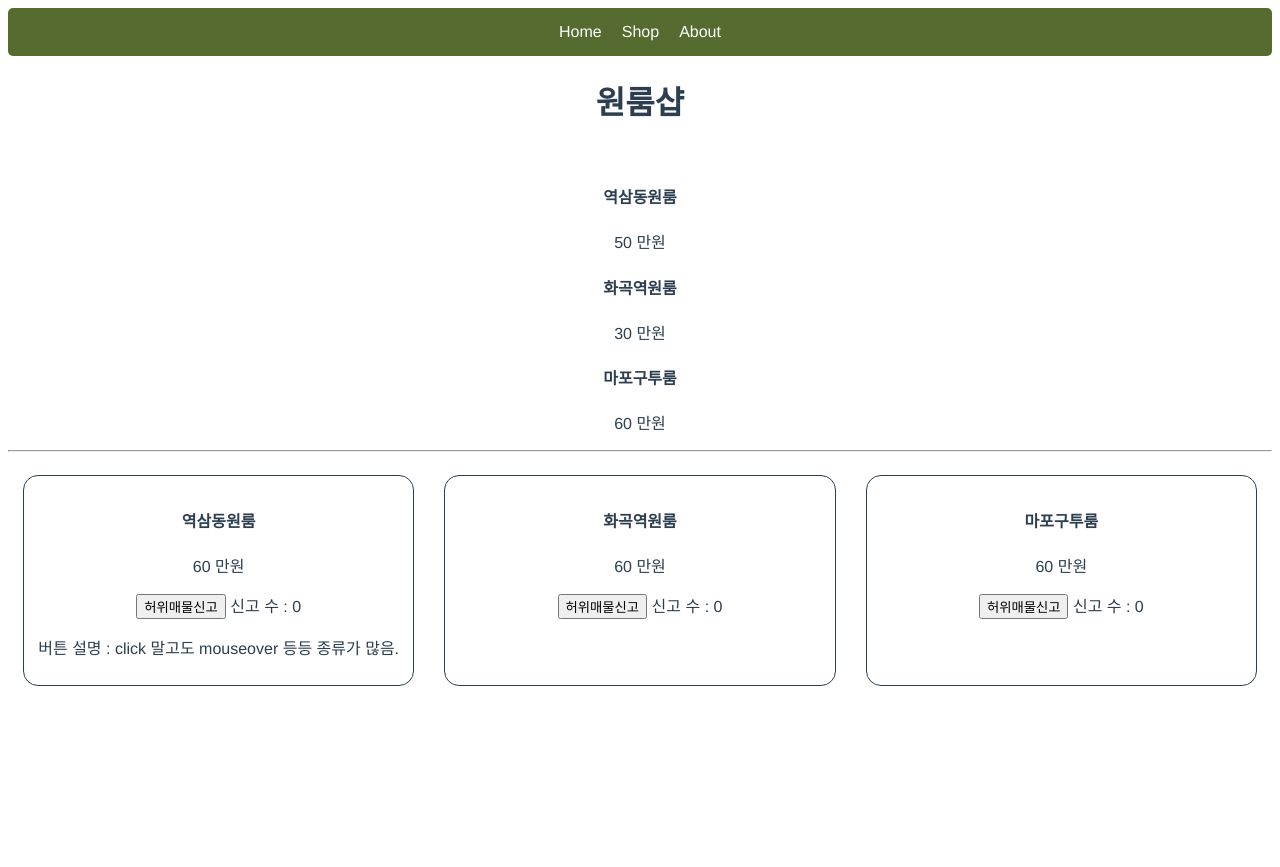
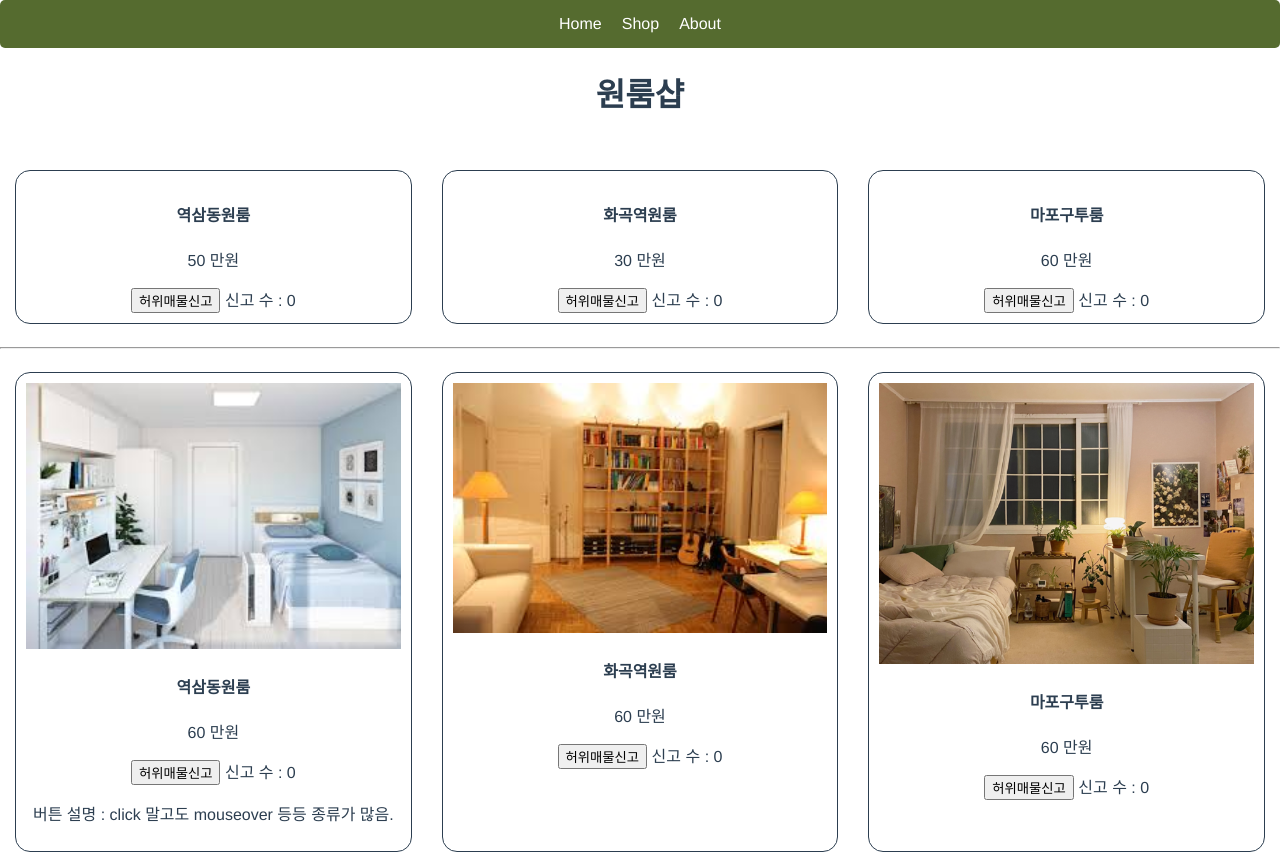
Before and after one commit to h2s0/vuedongsan, a Vue app: page / in a window 1280 px wide. Before the commit the page ends 800 px from the top, so only its background shows below. Built offline with nearby package versions, Linux system fonts and the light colour scheme.

Commit message:
✨ 5강 : modal 창 구현, 과제

```diff
--- a/src/App.vue
+++ b/src/App.vue
@@ -1,6 +1,14 @@
 <template>
 
 <div>
+  <div class="black-bg" v-if="modalstate == true">
+    <div class="white-bg">
+      <h4>상세페이지</h4>
+      <p>상세페이지 내용</p>
+      <button @click="modalstate = false">X</button>
+    </div>
+
+  </div>
   <div class="menu">
     <!-- 자료 안의 데이터 갯수만큼 반복됨, 작명한 변수는 데이터 안의 자료가 됨 -->
     <a v-for="(menu, index) in menus" :key="index">{{ menu }}</a>
@@ -8,31 +16,38 @@
   <h1>원룸샵</h1>
   <br />
 
-  <div v-for="(product, index) in products" :key="index">
-    <h4>{{ product }}</h4>
+<div style="display:flex">
+  <div v-for="(product, index) in products" :key="index" class="box">
+    <h4 @click="modalstate = true">{{ product }}</h4>
     <p>{{ price[index] }} 만원</p>
+    <button @click="counts[index] += 1">허위매물신고</button>
+    <span> 신고 수 : {{ counts[index] }}</span>
   </div>
+</div>
 
   <hr>
 
 <div style="display:flex">
   <div class="box">
-    <h4>{{ products[0] }}</h4>
+    <img src="./assets/room0.jpg" alt="">
+    <h4 @click="modalstate = true">{{ products[0] }}</h4>
     <p>{{ price[2] }} 만원</p>
-    <button @click="counts">허위매물신고</button> <span>신고 수 : {{ count }}</span>
+    <button @click="counts[0] ++">허위매물신고</button> <span>신고 수 : {{ counts[0] }}</span>
     <p>
       버튼 설명 : click 말고도 mouseover 등등 종류가 많음.
     </p>
   </div>
   <div class="box">
+    <img src="./assets/room1.jpg" alt="">
     <h4>{{ products[1] }}</h4>
     <p>{{ price[2] }} 만원</p>
-    <button @click="counts1">허위매물신고</button> <span>신고 수 : {{ count1 }}</span>
+    <button @click="counts[1] ++">허위매물신고</button> <span>신고 수 : {{ counts[1] }}</span>
   </div>
   <div class="box">
+    <img src="./assets/room2.png" alt="">
     <h4>{{ products[2] }}</h4>
     <p>{{ price[2] }} 만원</p>
-    <button @click="counts2">허위매물신고</button> <span>신고 수 : {{ count2 }}</span>
+    <button @click="counts[2] ++">허위매물신고</button> <span>신고 수 : {{ counts[2] }}</span>
   </div>
   </div>
 </div>
@@ -45,9 +60,8 @@ export default {
   name: 'App',
   data(){
     return {
-      count : 0,
-      count1 : 0,
-      count2 : 0,
+      modalstate : false,
+      counts : [ 0,0,0 ],
       price : [50, 30, 60],
       products: ['역삼동원룸', '화곡역원룸', '마포구투룸'],
       menus: ['Home', 'Shop', 'About']
@@ -56,15 +70,6 @@ export default {
   components: {
   },
   methods: { // vue 에서 함수만들고 싶을 때 사용
-    counts() {
-      this.count += 1;
-    },
-    counts1() {
-      this.count1 += 1;
-    },
-    counts2() {
-      this.count2 += 1;
-    },
   },
 }
 
@@ -77,6 +82,14 @@ export default {
   -moz-osx-font-smoothing: grayscale;
   text-align: center;
   color: #2c3e50;
+}
+
+body {
+  margin: 0;
+}
+
+div {
+  box-sizing: border-box;
 }
 
 .menu {
@@ -97,4 +110,23 @@ export default {
   margin: 15px;
   width: 500px;
 }
+
+img {
+  width: 100%;
+  height: auto;
+}
+
+.black-bg {
+  width: 100%; height: 100%;
+  background: rgba(0,0,0,0.5);
+  position: fixed;
+  padding: 20px;
+}
+
+.white-bg {
+  width: 100%; background: white;
+  border-radius: 8px;
+  padding: 20px;
+}
+
 </style>
```
